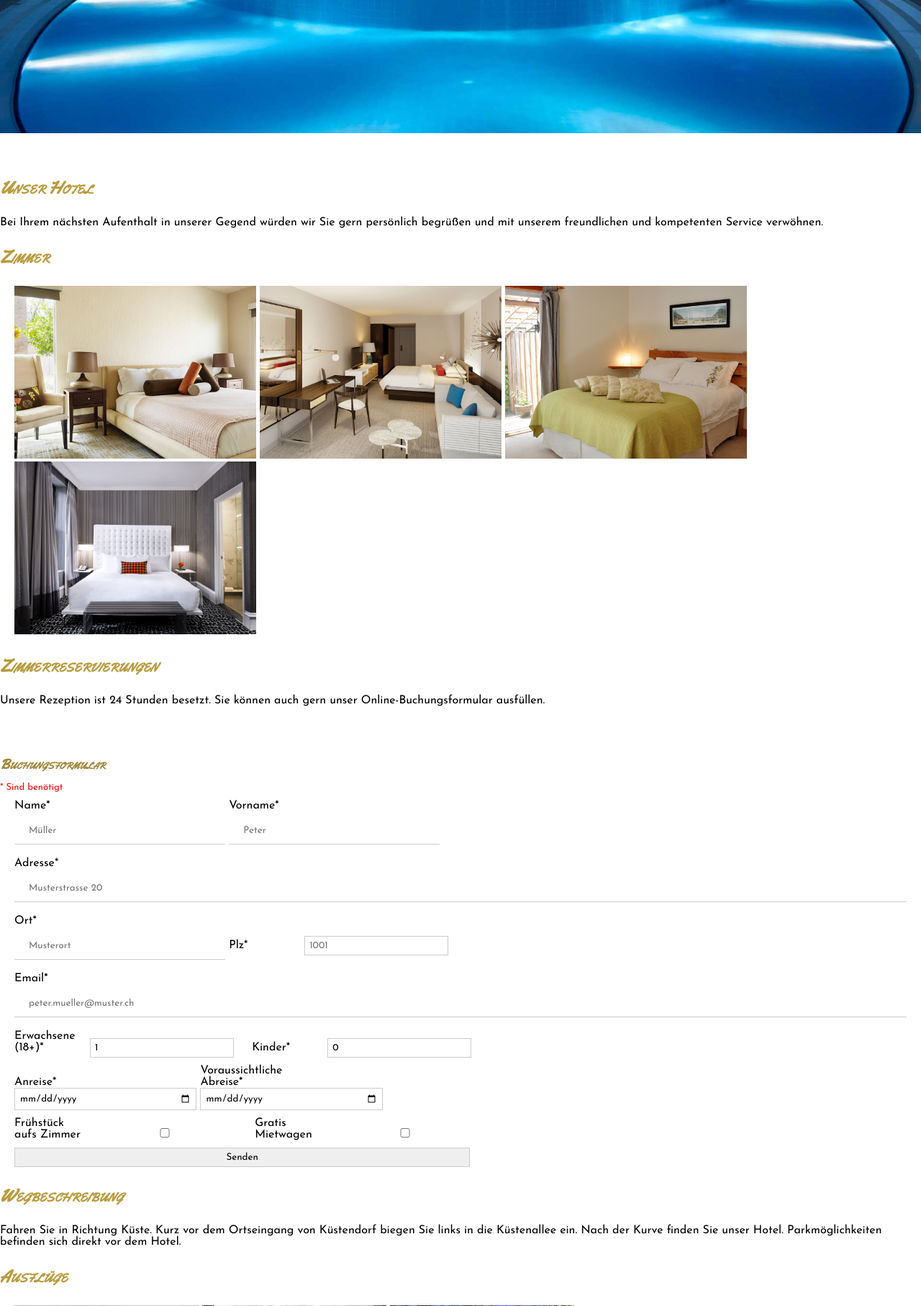
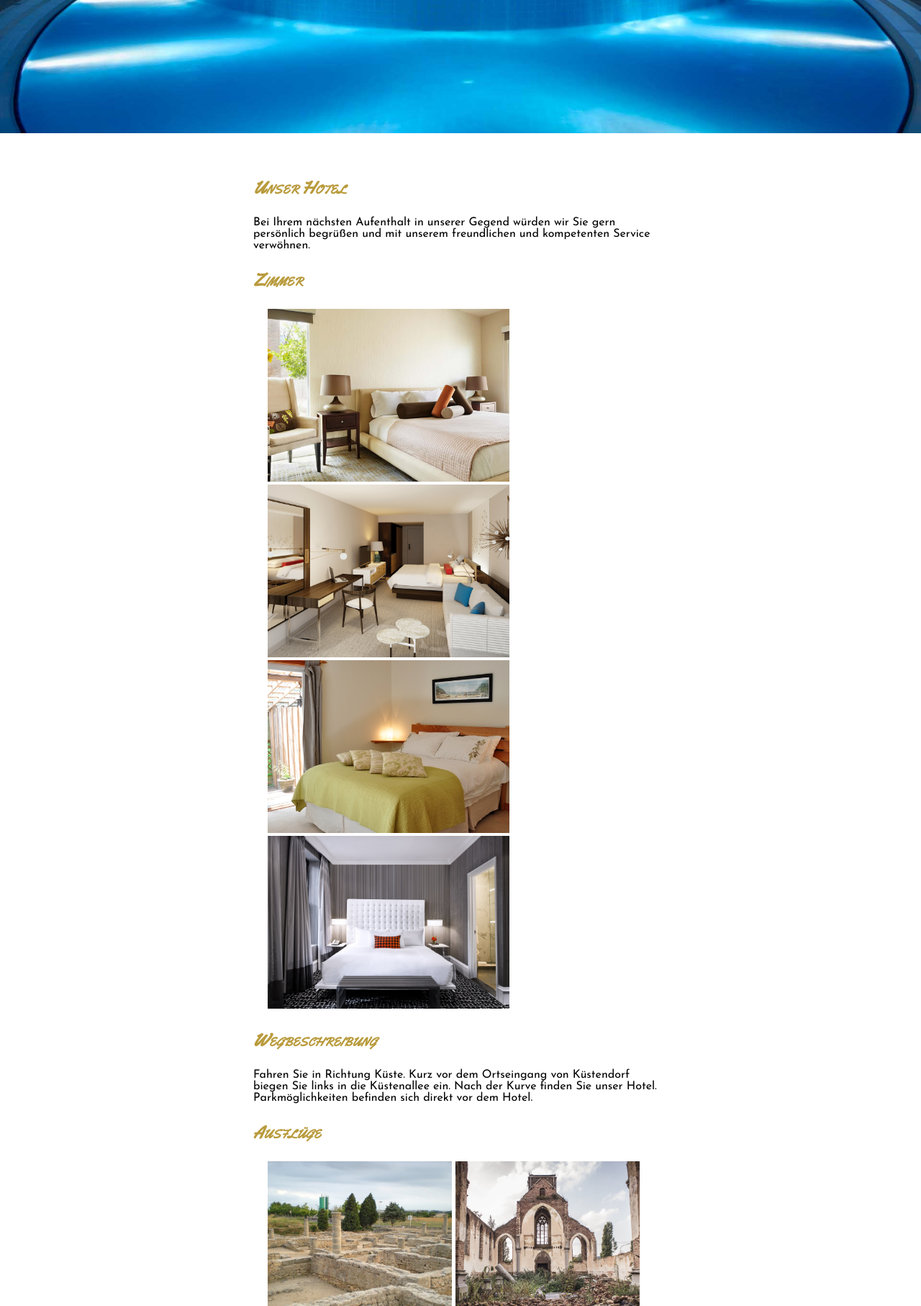
Before and after one commit to chitter99/M104LB3WEB, a PHP site: page /M104/ in a window 1280 px wide. Shown: the part 655-2469 px from the top of the page at 72% size. Run offline with PHP 8.4, Linux system fonts and the light colour scheme; data that the repository does not hold is empty; some libraries are stand-ins or nearby versions.

Commit message:
Deleted index Form

```diff
--- a/public_html/css/main.css
+++ b/public_html/css/main.css
@@ -19,7 +19,7 @@
 	font-family: 'Yellowtail', cursive;
 	font-size: 24px;
 	font-size: x-large;
-    font-variant: small-caps;
+	font-variant: small-caps;
 	color: #b99b3d;
 }
 
--- a/public_html/index.php
+++ b/public_html/index.php
@@ -33,7 +33,7 @@
 
 <section id="image"><h1>Willkommen beim Hotel Vallora</h1></section>
 
-<section>
+<section class="main">
   <article id="main">
     <h1>Unser Hotel</h1>
     <p>Bei Ihrem nächsten Aufenthalt in unserer Gegend würden wir Sie gern persönlich begrüßen und mit unserem freundlichen und kompetenten Service verwöhnen.</p>
@@ -57,98 +57,10 @@
         ?>
       </div>
     </article>
-
-    <article id="booking">
-        <h1>Zimmerreservierungen</h1>
-        <p>Unsere Rezeption ist 24 Stunden besetzt. Sie können auch gern unser Online-Buchungsformular ausfüllen.</p>
-        <div class="space"></div>
-        <form class="form-list" action="GOTDAMIT.php" method="PUT">
-            <ul class="list-vertical">
-                <li>
-                    <h2 class="title">Buchungsformular</h2>
-                    <span class="required_notification">* Sind benötigt</span>
-                </li>
-                <li>
-                    <ul class="list-horizontal">
-                        <li>
-                            <label for="lastname">Name*</label>
-                            <input type="text" name="lastname" placeholder="Müller" />
-                        </li>
-                        <li>
-                            <label for="firstname">Vorname*</label>
-                            <input type="text" name="firstname" placeholder="Peter" />
-                        </li>
-                    </ul>
-                </li>
-                <li>
-                    <label for="adress">Adresse*</label>
-                    <input type="text" name="adress" placeholder="Musterstrasse 20" />
-                </li>
-                <li>
-                    <ul class="list-horizontal">
-                        <li>
-                            <label for="city">Ort*</label>
-                            <input type="text" name="city" placeholder="Musterort" />
-                        </li>
-                        <li>
-                            <label for="zip">Plz*</label>
-                            <input type="number" name="zip" placeholder="1001" />
-                        </li>
-                    </ul>
-                </li>
-                <li>
-                    <label for="mail">Email*</label>
-                    <input type="text" name="mail" placeholder="peter.mueller@muster.ch" />
-                </li>
-                <li>
-                    <ul class="list-horizontal">
-                        <li>
-                            <label for="adults">Erwachsene (18+)*</label>
-                            <input type="number" name="adults" placeholder="1" value="1" />
-                        </li>
-                        <li>
-                            <label for="childs">Kinder*</label>
-                            <input type="number" name="childs" placeholder="0" value="0" />
-                        </li>
-                    </ul>
-                </li>
-                <li>
-                    <ul class="list-horizontal">
-                        <li>
-                            <label for="fromdate">Anreise*</label>
-                            <input type="date" name="fromdate" placeholder="1" value="1" />
-                        </li>
-                        <li>
-                            <label for="tilldate">Voraussichtliche Abreise*</label>
-                            <input type="date" name="tilldate" placeholder="0" value="0" />
-                        </li>
-                    </ul>
-                </li>
-                <li>
-                    <ul class="list-horizontal">
-                        <li>
-                            <label for="breakfestinroom">Frühstück aufs Zimmer</label>
-                            <input type="checkbox" name="breakfestinroom" value="yes" />
-                        </li>
-                        <li>
-                            <label for="car">Gratis Mietwagen</label>
-                            <input type="checkbox" name="car" value="yes" />
-                        </li>
-                    </ul>
-                </li>
-                <li>
-                    <input type="submit" value="Senden" />
-                </li>
-            </ul>
-        </form>
-    </article>
-
-
     <article id="path">
         <h1>Wegbeschreibung</h1>
         <p>Fahren Sie in Richtung Küste. Kurz vor dem Ortseingang von Küstendorf biegen Sie links in die Küstenallee ein. Nach der Kurve finden Sie  unser Hotel. Parkmöglichkeiten befinden sich direkt vor dem Hotel.</p>
     </article>
-
     <article id="events">
         <h1>Ausflüge</h1>
 
```
